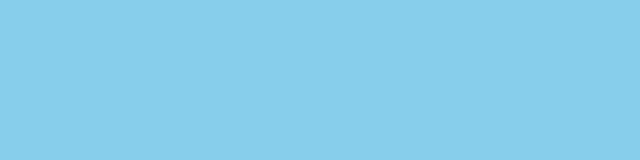
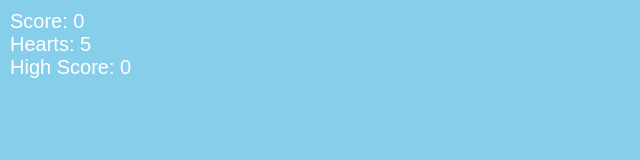
Before and after one commit to SHABLONISHAY/Ygolan, a plain HTML site: page index.html in a window 1280 px wide. Shown: the whole page, without its empty margins (0-640 px from the left). Drawn offline with Linux system fonts and the light colour scheme.

Commit message:
Update index.html

```diff
--- a/index.html
+++ b/index.html
@@ -3,7 +3,7 @@
 <head>
     <meta charset="UTF-8">
     <meta name="viewport" content="width=device-width, initial-scale=1.0">
-    <title>שבו"ש עושה גיבוש</title>
+    <title>שב"וש עושה גיבוש</title>
     <style>
         body {
             margin: 0;
@@ -28,4 +28,19 @@
             left: 0;
             width: 100%;
             height: 100%;
-            background-color: transparent
+            background-color: transparent;
+            pointer-events: none;
+        }
+    </style>
+</head>
+<body>
+    <div id="gameInfo">
+        <div id="score">Score: 0</div>
+        <div id="hearts">Hearts: 5</div>
+        <div id="highScore">High Score: 0</div>
+    </div>
+    <canvas id="gameCanvas"></canvas>
+    <div id="flashOverlay"></div>
+    <script src="script.js"></script>
+</body>
+</html>
```
